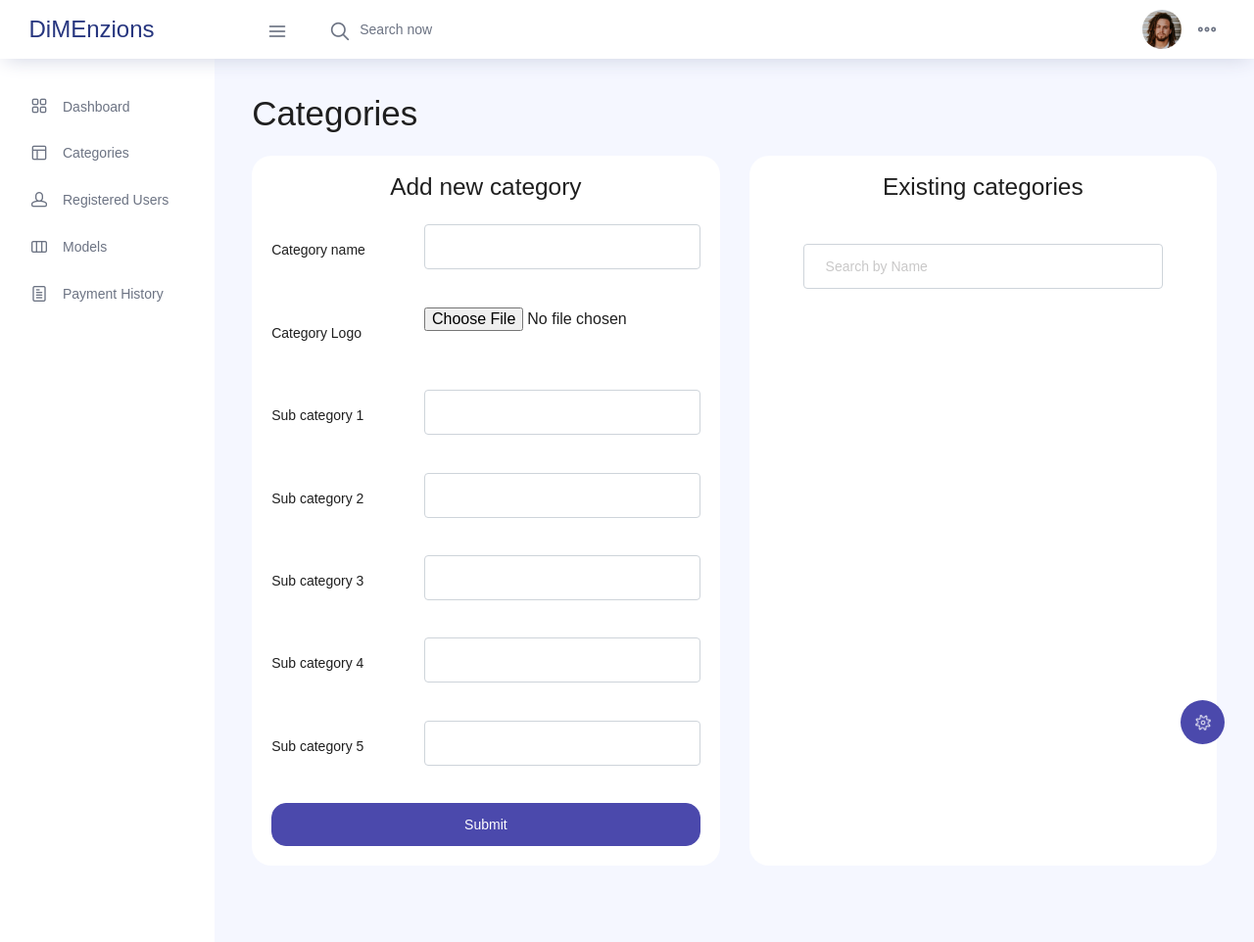
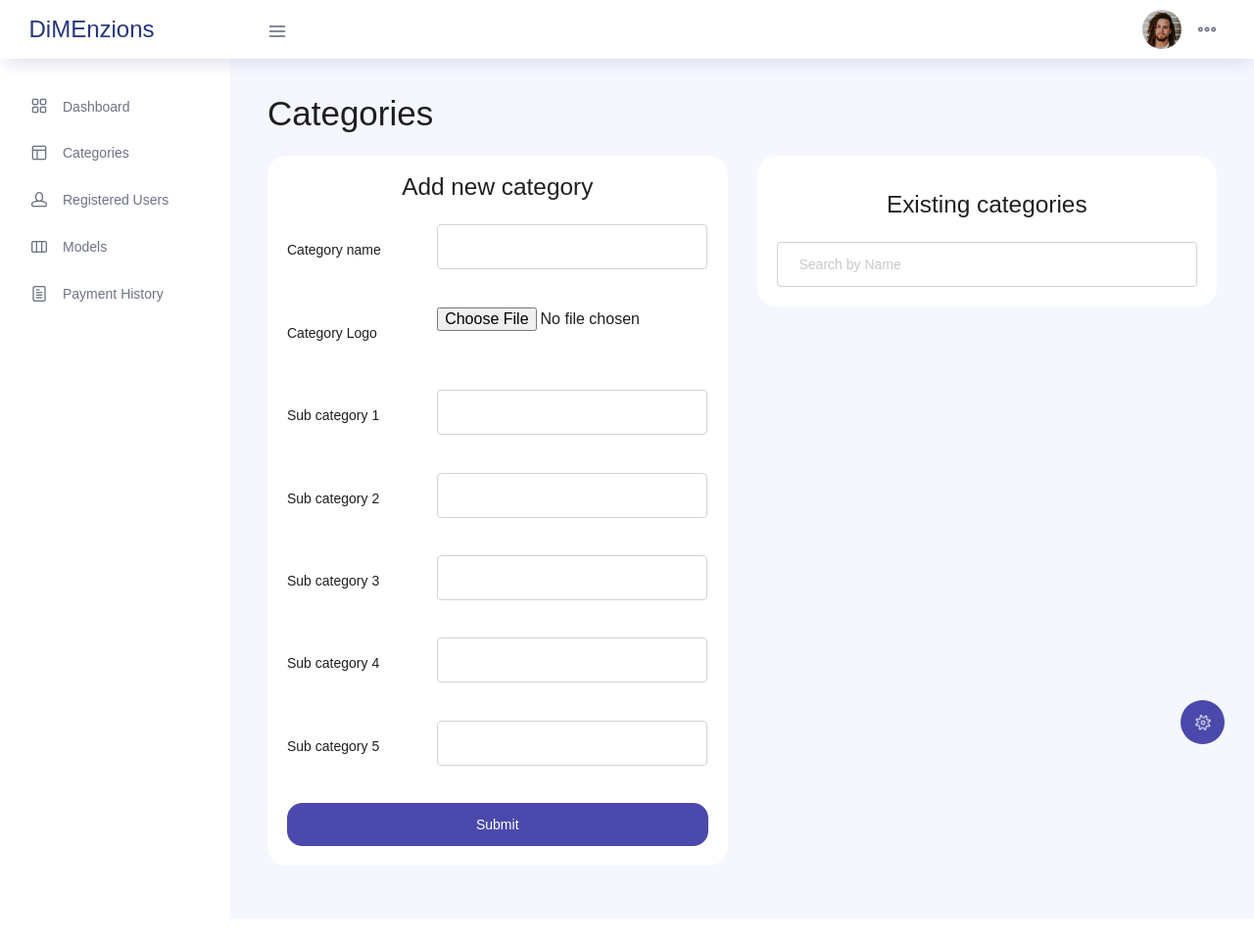
Before and after one commit to rohith-rdx/dimen, a Django app: template dimenzions/templates/categories.html in a window 1280 px wide. Shown: the whole page at 98% size. After the commit the page ends 864 px from the top, so only its background shows below. Run offline with Django 4.2, Linux system fonts and the light colour scheme; the template is opened without the code that fills it, so the values that code supplies are empty; style sheets or scripts are compiled from the project's sources; some libraries are stand-ins or nearby versions; some web fonts are replaced.

Commit message:
error corrections

```diff
--- a/dimenzions/app/urls.py
+++ b/dimenzions/app/urls.py
@@ -6,7 +6,7 @@ from django.conf import settings
 from django.conf.urls.static import static
 
 urlpatterns=[
-    re_path(r'^$', views.category, name="category"),
+    re_path(r'^category$', views.category, name="category"),
     re_path(r'^add_category$', views.add_category, name="add_category"),
     re_path(r'^cat_delete/(?P<cat_id>\d+)$', views.cat_delete, name="cat_delete"),
 
--- a/dimenzions/templates/admin_base.html
+++ b/dimenzions/templates/admin_base.html
@@ -36,7 +36,7 @@
                 <button class="navbar-toggler navbar-toggler align-self-center" type="button" data-toggle="minimize">
           <span class="icon-menu"></span>
         </button>
-                <ul class="navbar-nav mr-lg-2">
+                <!-- <ul class="navbar-nav mr-lg-2">
                     <li class="nav-item nav-search d-none d-lg-block">
                         <div class="input-group">
                             <div class="input-group-prepend hover-cursor" id="navbar-search-icon">
@@ -47,7 +47,7 @@
                             <input type="text" class="form-control" id="navbar-search-input" placeholder="Search now" aria-label="search" aria-describedby="search">
                         </div>
                     </li>
-                </ul>
+                </ul> -->
                 <ul class="navbar-nav navbar-nav-right">
                     <!-- <li class="nav-item dropdown">
                         <a class="nav-link count-indicator dropdown-toggle" id="notificationDropdown" href="#" data-toggle="dropdown">
@@ -299,32 +299,32 @@
             <nav class="sidebar sidebar-offcanvas" id="sidebar">
                 <ul class="nav">
                     <li class="nav-item">
-                        <a class="nav-link" href="index.html">
+                        <a class="nav-link" href="admin_dashboard">
                             <i class="icon-grid menu-icon"></i>
                             <span class="menu-title">Dashboard</span>
                         </a>
                     </li>
 
                     <li class="nav-item">
-                        <a class="nav-link" href="categories">
+                        <a class="nav-link" href="category">
                             <i class="icon-layout menu-icon"></i>
                             <span class="menu-title">Categories</span>
                         </a>
                     </li>
                     <li class="nav-item">
-                        <a class="nav-link" href="pages/documentation/documentation.html">
+                        <a class="nav-link" href="registeredusers">
                             <i class="icon-head menu-icon"></i>
                             <span class="menu-title">Registered Users</span>
                         </a>
                     </li>
                     <li class="nav-item">
-                        <a class="nav-link" href="pages/documentation/documentation.html">
+                        <a class="nav-link" href="admin_models">
                             <i class="icon-columns menu-icon"></i>
                             <span class="menu-title">Models</span>
                         </a>
                     </li>
                     <li class="nav-item">
-                        <a class="nav-link" href="pages/documentation/documentation.html">
+                        <a class="nav-link" href="admin_payment_history">
                             <i class="icon-paper menu-icon"></i>
                             <span class="menu-title">Payment History</span>
                         </a>
@@ -337,13 +337,13 @@
                 </ul>
             </nav>
             <!-- partial -->
-            <!-- <div class="main-panel">
+            <div class="main-panel">
                 <div class="content-wrapper">
-
-                </div> -->
+                    {% block body %} {% endblock %}
+                </div>
                 <!-- content-wrapper ends -->
 
-                {% block body %} {% endblock %}
+
                 <!-- partial:partials/_footer.html -->
 
                 <!-- partial -->
--- a/dimenzions/templates/categories.html
+++ b/dimenzions/templates/categories.html
@@ -1,22 +1,28 @@
 {% extends 'admin_base.html' %}
 {% load static%}
 {% block body %}
-<div class="content-wrapper">
+<style>
+  .icon-trash {
+      color: rgb(221, 20, 20) !important;
+  }
+</style>
+
 <h2>Categories</h2><br>
+
 <div class="row">
 
-  <div class="col-md-6 grid-margin stretch-card">
+  <div class="col-md-6 mb-3">
     <div class="card">
       <div class="card-body">
           <h3 style="text-align: center;">Add new category</h3><br>
-          <form action="add_category" method="POST" enctype="multipart/form-data">
+          <form action="{% url 'add_category' %}" method="POST" enctype="multipart/form-data">
               {% csrf_token %}
 
               <form class="forms-sample">
                   <div class="form-group row">
                       <label for="exampleInputPassword2" class="col-md-4 col-form-label">Category name</label>
                       <div class="col-md-8">
-                        <input type="text" class="form-control" name="category_name" id="exampleInputPassword2" required>
+                        <input type="text" class="form-control" name="category_name" id="exampleInputPassword2" autocomplete="off" required>
                       </div>
                     </div>
                   <div class="form-group row">
@@ -28,31 +34,31 @@
                   <div class="form-group row">
                     <label for="exampleInputMobile" class="col-md-4  col-form-label">Sub category 1</label>
                     <div class="col-md-8">
-                      <input type="text" class="form-control" name="sub_category1" id="exampleInputMobile" required>
+                      <input type="text" class="form-control" name="sub_category1" id="exampleInputMobile" autocomplete="off" >
                     </div>
                   </div>
                   <div class="form-group row">
                     <label for="exampleInputPassword2" class="col-md-4  col-form-label">Sub category 2</label>
                     <div class="col-md-8">
-                      <input type="text" class="form-control" name="sub_category2" id="exampleInputPassword2" required>
+                      <input type="text" class="form-control" name="sub_category2" id="exampleInputPassword2" autocomplete="off" >
                     </div>
                   </div>
                   <div class="form-group row">
                     <label for="exampleInputConfirmPassword2" class="col-md-4  col-form-label">Sub category 3</label>
                     <div class="col-md-8">
-                      <input type="text" class="form-control" name="sub_category3" id="exampleInputConfirmPassword2" required>
+                      <input type="text" class="form-control" name="sub_category3" id="exampleInputConfirmPassword2" autocomplete="off" >
                     </div>
                   </div>
                   <div class="form-group row">
                       <label for="exampleInputConfirmPassword2" class="col-md-4  col-form-label">Sub category 4</label>
                       <div class="col-md-8">
-                        <input type="text" class="form-control" name="sub_category4" id="exampleInputConfirmPassword2" required>
+                        <input type="text" class="form-control" name="sub_category4" id="exampleInputConfirmPassword2" autocomplete="off" >
                       </div>
                     </div>
                     <div class="form-group row">
                       <label for="exampleInputConfirmPassword2" class="col-md-4  col-form-label">Sub category 5</label>
                       <div class="col-md-8">
-                        <input type="text" class="form-control" name="sub_category5" id="exampleInputConfirmPassword2" required>
+                        <input type="text" class="form-control" name="sub_category5" id="exampleInputConfirmPassword2" autocomplete="off" >
                       </div>
                     </div>
                     <div class="row">
@@ -68,17 +74,22 @@
       </div>
 
 
-    <div class="col-md-6 grid-margin stretch-card ">
-      <div class="card">
-        <div class="card-body">
-            <h3 style="text-align: center;">Existing categories</h3><br>
 
-            <div class="col-lg-12 grid-margin stretch-card">
-                <div class="card">
-                  <div class="card-body">
+    <div class="col-md-6 ">
+      <div class="card " >
+       <div class="card-body">
+            <h3 style="text-align: center; margin-top: 18px;">Existing categories</h3><br>
 
+            <!-- <div class="col-lg-12  grid-margin stretch-card"> -->
+
+                    <div class="row">
+                      <div class="col-md-12">
                     <input type="text" class="form-control text-dark" id="myInput" onkeyup="myFunction()" name="search"
                     autocomplete="off" placeholder="Search by Name">
+                    </div>
+                    </div>
+                    </div>
+                  <div class="col-md-12">
                     <div class="table-responsive">
                       <table class="table" id="myTable">
                         <tbody>
@@ -93,7 +104,7 @@
 
 
                             <td>
-                                <a href="cat_delete/{{i.cat_id}}"> <i class="icon-ban icon-md menu-icon"></i></a>
+                                <a href="{% url 'cat_delete' i.cat_id %}"> <i class="icon-trash icon-md menu-icon"></i></a>
                             </td>
 
 
@@ -106,17 +117,19 @@
                       </table>
                     </div>
                   </div>
-                </div>
-              </div>
+               </div>
+               </div>
         </div>
       </div>
     </div>
 
-  </div>
-  </div>
-</div>
-</div>
-</div>
+
+
+
+
+
+
+
  <script>
    function myFunction() {
         // Declare variables
```
Also changed, not shown: dimenzions/media/images/banner1.jpg (added), dimenzions/media/images/cr7_oPB8FTo.jpg (added), dimenzions/media/images/kerala1_pBJgShU.jpeg (added).
